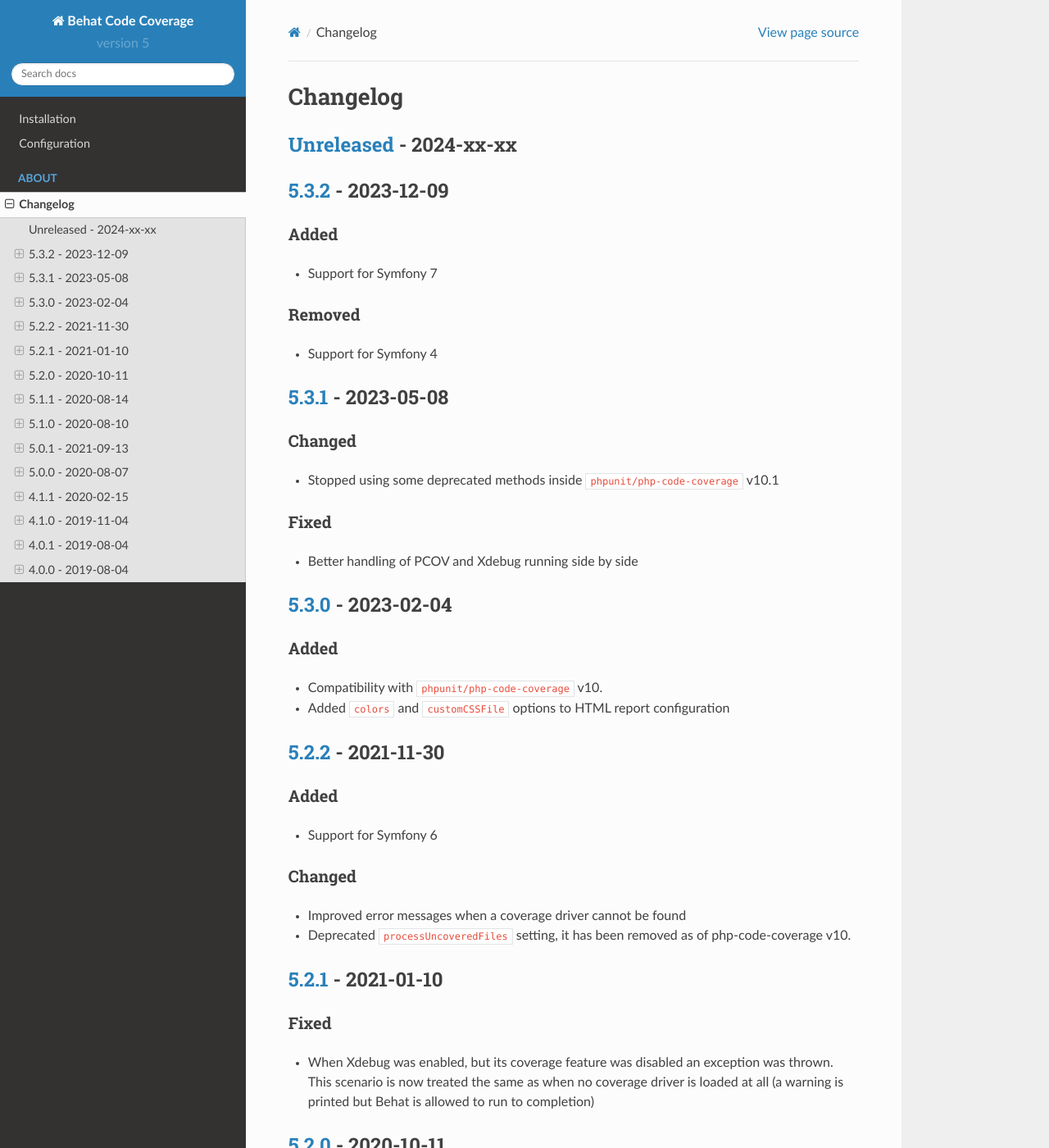
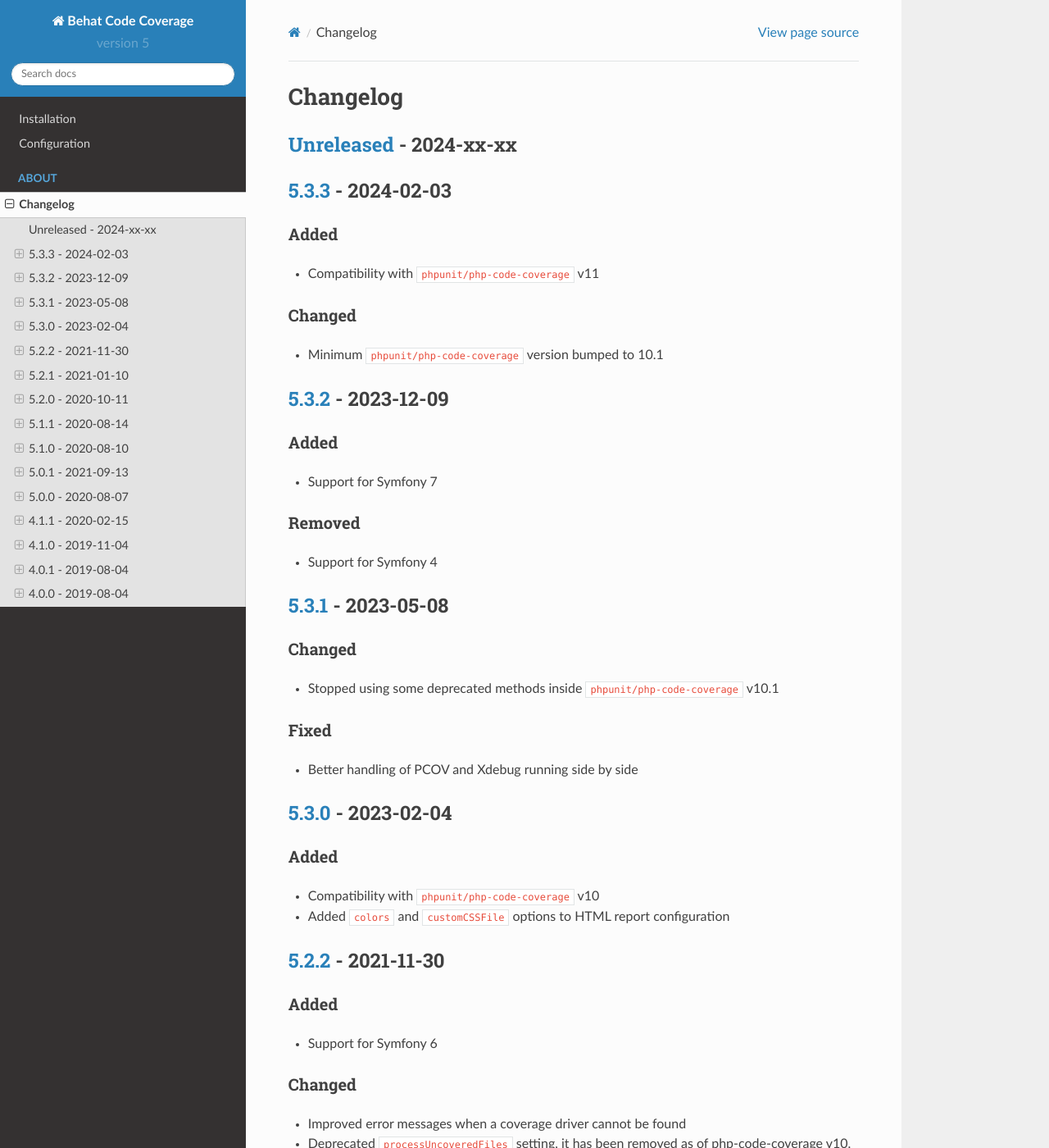
Before and after one commit to dvdoug/behat-code-coverage, a Sphinx documentation site: the page built from docs/changelog.rst, in a window 1280 px wide and 1400 px high. Shown: the whole window at 82% size. Built offline with Sphinx 7.4.7 and the Read the Docs theme 2.0.0, drawn with Linux system fonts in a browser that asks for light colours.

Commit message:
Prep release

```diff
--- a/CHANGELOG.md
+++ b/CHANGELOG.md
@@ -1,6 +1,13 @@
 # Changelog
 
 ## [Unreleased] - 2024-xx-xx
+
+## [5.3.3] - 2024-02-03
+### Added
+- Compatibility with `phpunit/php-code-coverage` v11
+
+### Changed
+- Minimum `phpunit/php-code-coverage` version bumped to 10.1
 
 ## [5.3.2] - 2023-12-09
 ### Added
@@ -19,7 +26,7 @@
 ## [5.3.0] - 2023-02-04
 
 ### Added
-- Compatibility with `phpunit/php-code-coverage` v10.
+- Compatibility with `phpunit/php-code-coverage` v10
 - Added `colors` and `customCSSFile` options to HTML report configuration
 
 ## [5.2.2] - 2021-11-30
@@ -107,8 +114,9 @@
  - Support for Symfony components older than `<3.4`
  - Support for HHVM
 
-[Unreleased]: https://github.com/dvdoug/behat-code-coverage/compare/v5.3.2..master
+[Unreleased]: https://github.com/dvdoug/behat-code-coverage/compare/v5.3.3..master
 
+[5.3.3]: https://github.com/dvdoug/behat-code-coverage/compare/v5.3.2..v5.3.3
 [5.3.2]: https://github.com/dvdoug/behat-code-coverage/compare/v5.3.1..v5.3.2
 [5.3.1]: https://github.com/dvdoug/behat-code-coverage/compare/v5.3.0..v5.3.1
 [5.3.0]: https://github.com/dvdoug/behat-code-coverage/compare/v5.2.2..v5.3.0
```
Also changed, not shown: docs/installation.rst (+11 -11 lines).
